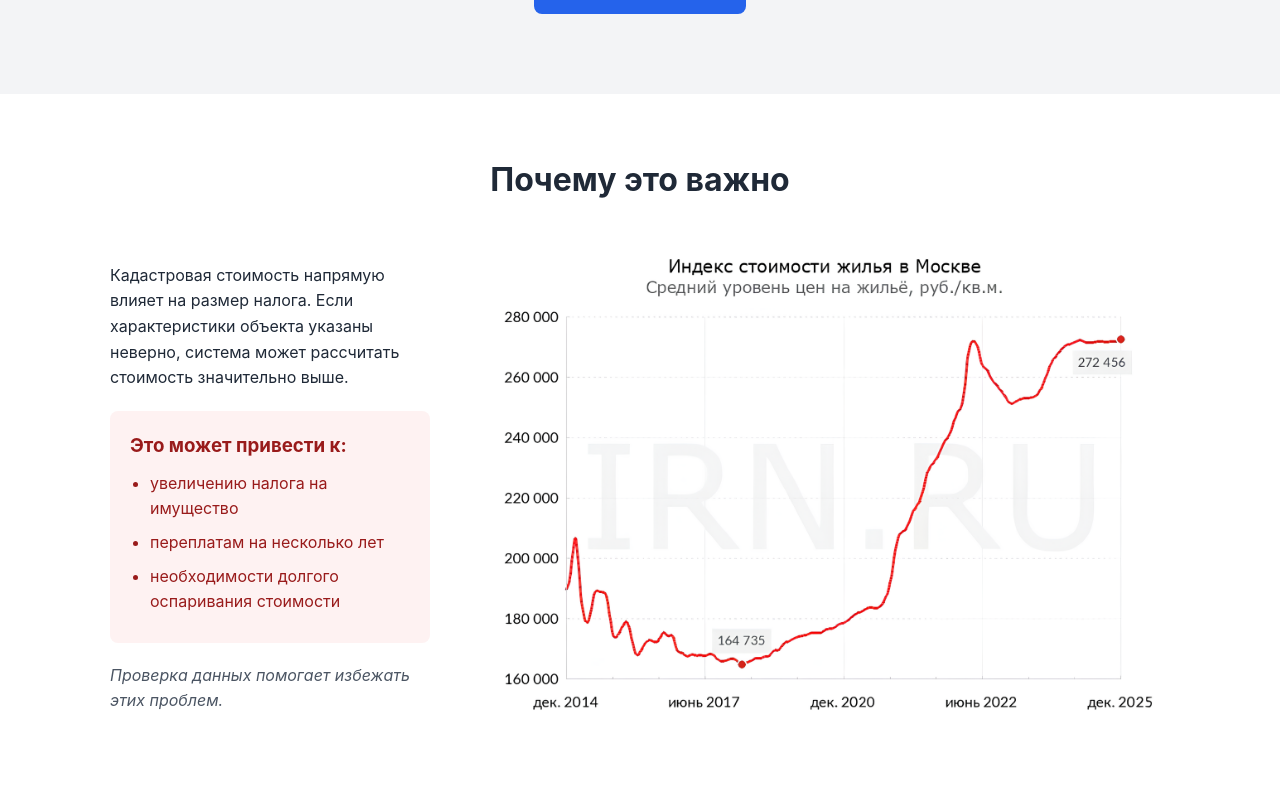
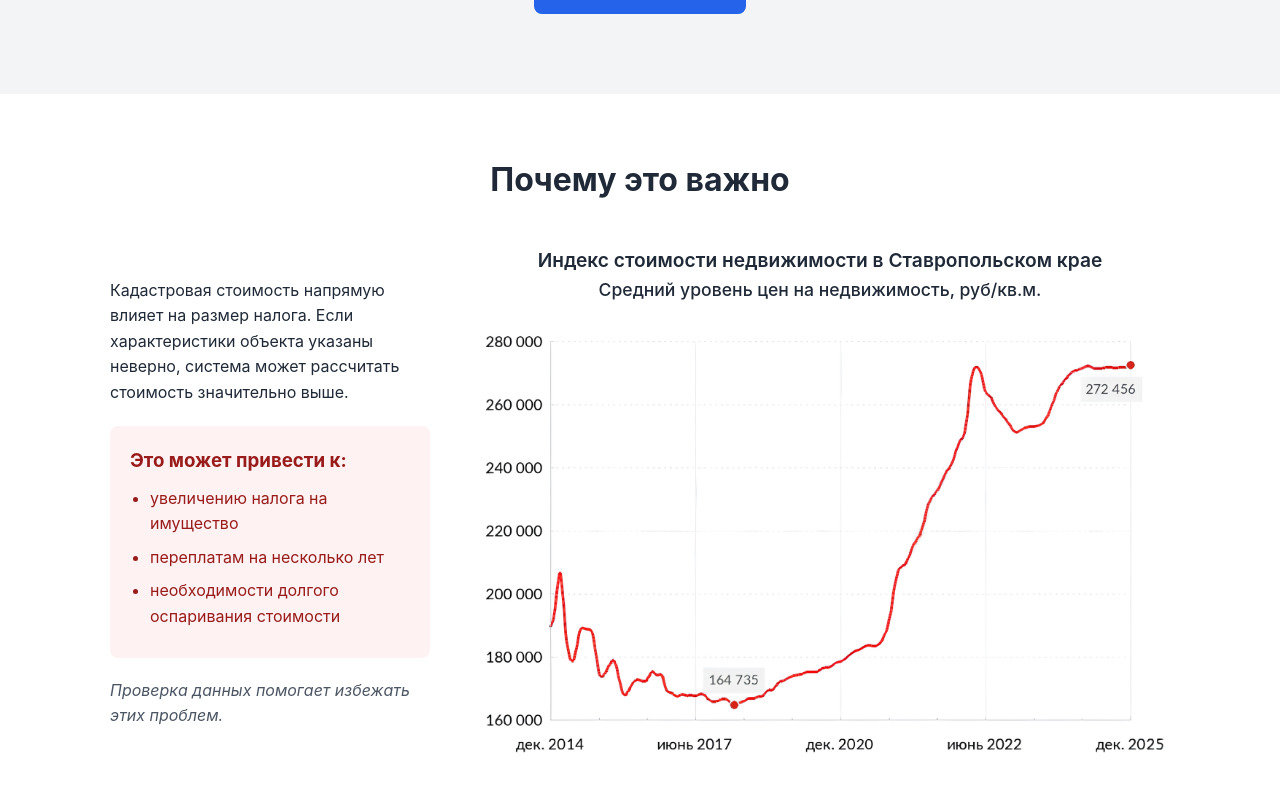
Before and after one commit to Korkin-Igor/vue-cadaster-check, a Vue app: page / in a window 1280 px wide. Shown: the part 488-1280 px from the top of the page. Built offline with nearby package versions, Linux system fonts and the light colour scheme.

Commit message:
Refactor: statistics view (move text from image to html), redisign statistics image

```diff
--- a/src/components/WhyImportant.vue
+++ b/src/components/WhyImportant.vue
@@ -21,6 +21,8 @@
       <p class="note">Проверка данных помогает избежать этих проблем.</p>
     </div>
     <div class="visual-block">
+      <h2>Индекс стоимости недвижимости в Ставропольском крае</h2>
+      <h3>Средний уровень цен на недвижимость, руб/кв.м.</h3>
       <img class="statistics-img" alt="statistics" src="../assets/statistics.png">
     </div>
   </div>
@@ -54,7 +56,26 @@ h2 { font-size: 32px; margin-bottom: 40px; text-align: center; }
 .note { font-style: italic; color: var(--text-secondary); }
 
 .visual-block {
-  margin: 0 auto;
+  display: flex;
+  flex-direction: column;
+  gap: 0;
+  align-items: center;
+}
+
+.visual-block h2 {
+  font-size: 1.2rem;
+  font-weight: 600;
+}
+
+.visual-block h3 {
+  font-size: 1.1rem;
+  font-weight: 500;
+}
+
+.visual-block h2,
+.visual-block h3 {
+  margin: 0;
+  text-align: center;
 }
 
 .statistics-img {
```
Also changed, not shown: src/assets/statistics.png.
